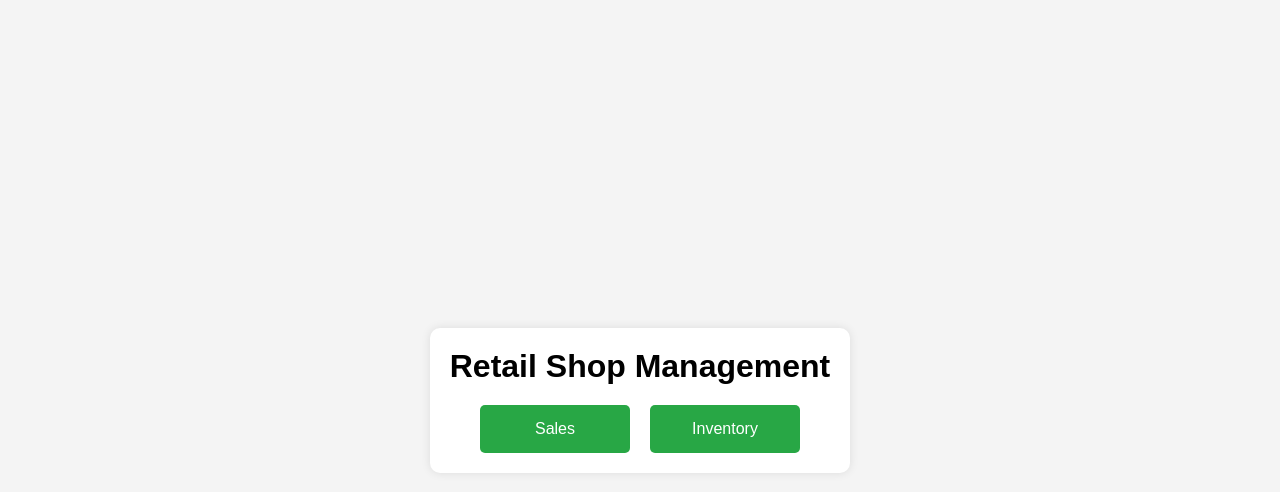
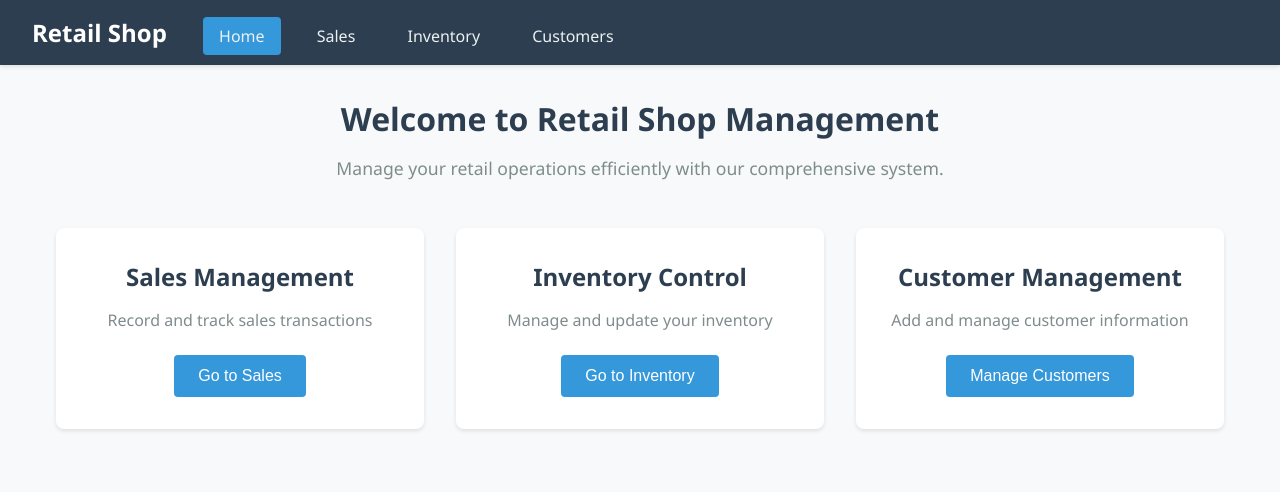
Before and after one commit to majipa007/RetailMetrics-Modern-Data-Stack-for-Retail-Operations, a plain HTML site: page frontend/index.html in a window 1280 px wide. Drawn offline with Linux system fonts and the light colour scheme.

Commit message:
UI edits with customer management added

```diff
--- a/frontend/index.html
+++ b/frontend/index.html
@@ -1,3 +1,4 @@
+<!-- Updated index.html -->
 <!DOCTYPE html>
 <html lang="en">
 <head>
@@ -7,11 +8,37 @@
     <link rel="stylesheet" href="styles.css">
 </head>
 <body>
+    <nav class="navbar">
+        <div class="nav-brand">Retail Shop</div>
+        <ul class="nav-links">
+            <li><a href="index.html" class="active">Home</a></li>
+            <li><a href="sales.html">Sales</a></li>
+            <li><a href="inventory.html">Inventory</a></li>
+            <li><a href="customer.html">Customers</a></li>
+        </ul>
+    </nav>
+
     <div class="container">
-        <h1>Retail Shop Management</h1>
-        <div class="button-container">
-            <button onclick="window.location.href='sales.html'">Sales</button>
-            <button onclick="window.location.href='inventory.html'">Inventory</button>
+        <div class="welcome-section">
+            <h1>Welcome to Retail Shop Management</h1>
+            <p>Manage your retail operations efficiently with our comprehensive system.</p>
+        </div>
+        <div class="card-container">
+            <div class="card">
+                <h2>Sales Management</h2>
+                <p>Record and track sales transactions</p>
+                <button onclick="window.location.href='sales.html'" class="card-button">Go to Sales</button>
+            </div>
+            <div class="card">
+                <h2>Inventory Control</h2>
+                <p>Manage and update your inventory</p>
+                <button onclick="window.location.href='inventory.html'" class="card-button">Go to Inventory</button>
+            </div>
+            <div class="card">
+                <h2>Customer Management</h2>
+                <p>Add and manage customer information</p>
+                <button onclick="window.location.href='customer.html'" class="card-button">Manage Customers</button>
+            </div>
         </div>
     </div>
 </body>
--- a/frontend/styles.css
+++ b/frontend/styles.css
@@ -5,71 +5,192 @@
 }
 
 body {
-    font-family: Arial, sans-serif;
-    background-color: #f4f4f4;
-    display: flex;
-    justify-content: center;
-    align-items: center;
-    height: 100vh;
+    font-family: 'Segoe UI', Tahoma, Geneva, Verdana, sans-serif;
+    background-color: #f8f9fa;
+    min-height: 100vh;
 }
 
-.container {
-    background-color: white;
-    padding: 20px;
-    border-radius: 10px;
-    box-shadow: 0 0 10px rgba(0, 0, 0, 0.1);
+/* Navbar Styles */
+.navbar {
+    background-color: #2c3e50;
+    padding: 1rem 2rem;
+    box-shadow: 0 2px 4px rgba(0,0,0,0.1);
 }
 
-h1 {
+.nav-brand {
+    color: white;
+    font-size: 1.5rem;
+    font-weight: bold;
+    display: inline-block;
+}
+
+.nav-links {
+    display: inline-block;
+    margin-left: 2rem;
+    list-style: none;
+}
+
+.nav-links li {
+    display: inline-block;
+    margin-right: 1rem;
+}
+
+.nav-links a {
+    color: #ecf0f1;
+    text-decoration: none;
+    padding: 0.5rem 1rem;
+    border-radius: 4px;
+    transition: all 0.3s ease;
+}
+
+.nav-links a:hover {
+    background-color: #34495e;
+}
+
+.nav-links a.active {
+    background-color: #3498db;
+}
+
+/* Container Styles */
+.container {
+    max-width: 1200px;
+    margin: 2rem auto;
+    padding: 0 1rem;
+}
+
+/* Welcome Section Styles */
+.welcome-section {
     text-align: center;
-    margin-bottom: 20px;
+    margin-bottom: 3rem;
+}
+
+.welcome-section h1 {
+    color: #2c3e50;
+    margin-bottom: 1rem;
+}
+
+.welcome-section p {
+    color: #7f8c8d;
+    font-size: 1.1rem;
+}
+
+/* Card Styles */
+.card-container {
+    display: grid;
+    grid-template-columns: repeat(auto-fit, minmax(300px, 1fr));
+    gap: 2rem;
+}
+
+.card {
+    background-color: white;
+    padding: 2rem;
+    border-radius: 8px;
+    box-shadow: 0 2px 4px rgba(0,0,0,0.1);
+    text-align: center;
+    transition: transform 0.3s ease;
+}
+
+.card:hover {
+    transform: translateY(-5px);
+}
+
+.card h2 {
+    color: #2c3e50;
+    margin-bottom: 1rem;
+}
+
+.card p {
+    color: #7f8c8d;
+    margin-bottom: 1.5rem;
+}
+
+/* Form Styles */
+.form-container {
+    background-color: white;
+    padding: 2rem;
+    border-radius: 8px;
+    box-shadow: 0 2px 4px rgba(0,0,0,0.1);
+    max-width: 600px;
+    margin: 0 auto;
 }
 
 .form-group {
-    margin-bottom: 15px;
+    margin-bottom: 1.5rem;
 }
 
 label {
     display: block;
-    margin-bottom: 5px;
+    margin-bottom: 0.5rem;
+    color: #2c3e50;
+    font-weight: 500;
 }
 
 input, textarea {
     width: 100%;
-    padding: 8px;
-    border: 1px solid #ccc;
-    border-radius: 5px;
+    padding: 0.75rem;
+    border: 1px solid #ddd;
+    border-radius: 4px;
+    font-size: 1rem;
+    transition: border-color 0.3s ease;
+}
+
+input:focus, textarea:focus {
+    outline: none;
+    border-color: #3498db;
 }
 
 button {
+    background-color: #3498db;
+    color: white;
+    padding: 0.75rem 1.5rem;
+    border: none;
+    border-radius: 4px;
+    cursor: pointer;
+    font-size: 1rem;
+    transition: background-color 0.3s ease;
     width: 100%;
-    padding: 10px;
-    background-color: #28a745;
-    color: white;
-    border: none;
-    border-radius: 5px;
-    cursor: pointer;
 }
 
 button:hover {
-    background-color: #218838;
+    background-color: #2980b9;
 }
 
-#response {
-    margin-top: 20px;
-    text-align: center;
-    font-weight: bold;
+.card-button {
+    width: auto;
 }
 
-.button-container {
-    display: flex;
-    justify-content: center;
-    gap: 20px;
-    margin-top: 20px;
+/* Response Message Styles */
+#response, #responseMessage {
+    margin-top: 1.5rem;
+    padding: 1rem;
+    border-radius: 4px;
+    text-align: center;
+    font-weight: 500;
 }
 
-button {
-    width: 150px;
-    padding: 15px;
-    font-size: 16px;
+/* Responsive Design */
+@media (max-width: 768px) {
+    .nav-brand {
+        display: block;
+        margin-bottom: 1rem;
+    }
+
+    .nav-links {
+        display: block;
+        margin-left: 0;
+        text-align: center;
+    }
+
+    .nav-links li {
+        display: block;
+        margin: 0.5rem 0;
+    }
+
+    .container {
+        padding: 0 1rem;
+    }
+
+    .form-container {
+        padding: 1.5rem;
+    }
 }
```
Also changed, not shown: frontend/customer.html (added, +51 -0 lines), frontend/customer.js (added, +35 -0 lines), frontend/inventory.html (+12 -0 lines), frontend/sales.html (+23 -13 lines).
